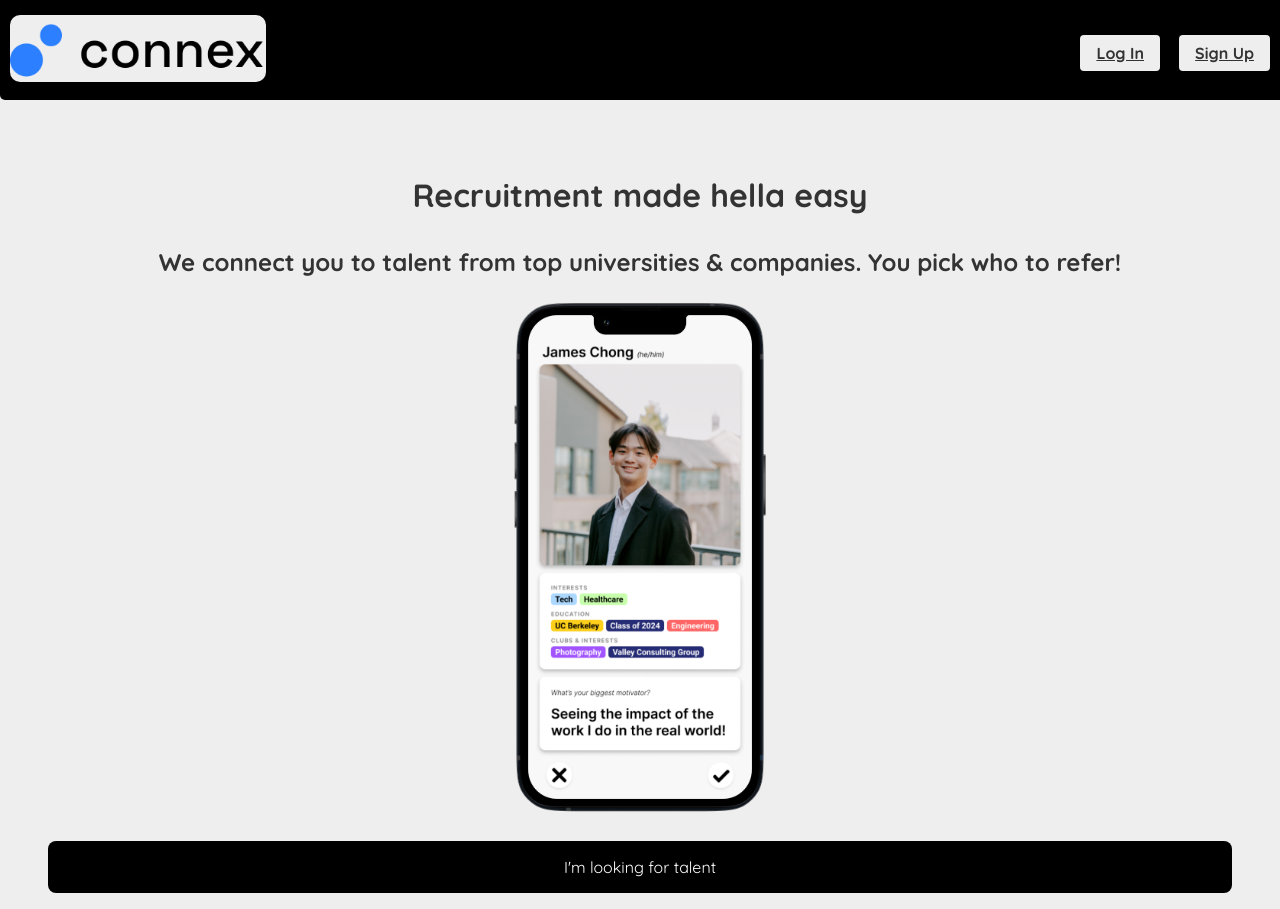
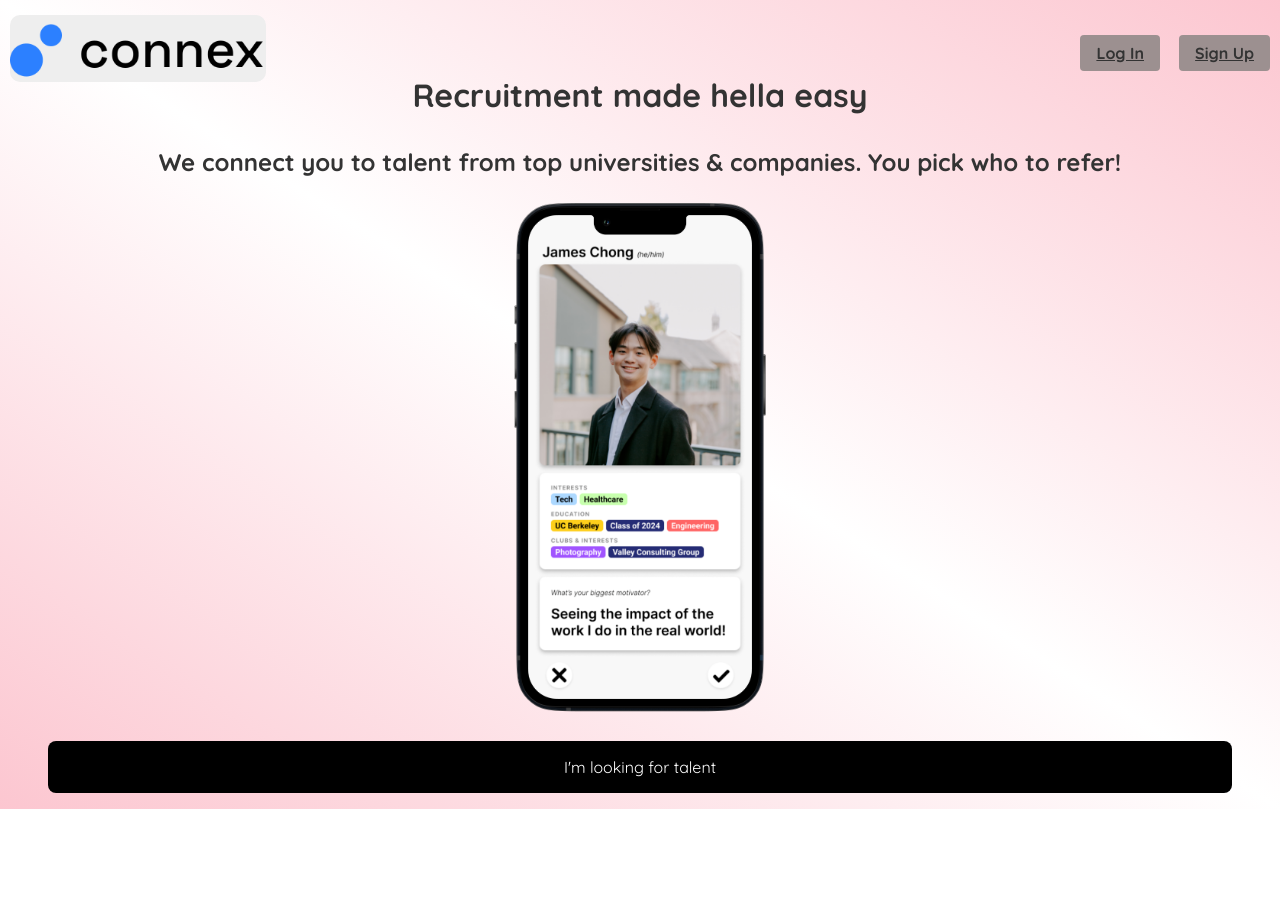
Before and after one commit to calconnex/connex, a React (Create React App) app in the folder divjoy-template/: page / in a window 1280 px wide. After the commit the page ends 809 px from the top, so only its background shows below. Built offline with nearby package versions, Linux system fonts and the light colour scheme; no server answers.

Commit message:
added gradient, removed top black banner

```diff
--- a/divjoy-template/src/original/css/partners.module.css
+++ b/divjoy-template/src/original/css/partners.module.css
@@ -1850,6 +1850,10 @@ body {
 .sectionA{
   text-align: center;
   background-color: #eee;
+  #background: linear-gradient(to bottom, #fff, #ffe0e6); /* Gradient from white to even lighter pink */
+  #color: #000; /* Text color for contrast */
+  background: linear-gradient(to bottom left, #fcc6d0 0%, #fff 50%, #fcc6d0 100%);
+  color: #000; /* Text color for contrast */
   width: 100%;
   height: 100%;
 }
@@ -1916,6 +1920,7 @@ body {
 .landingLogin {
   background-color: rgba(44, 128, 255, 1);
   background-color: #eee;
+  background-color: #9c9090;
   /*border: 2px solid rgba(44, 128, 255, 1);*/
   color: rgba(44, 128, 255, 1); /* Text color */
   padding: 8px 16px; /* Adjust padding for button size */
@@ -1937,7 +1942,8 @@ body {
 
 .landingSignup {
   background-color: rgba(44, 128, 255, 1);
-  background-color: #eee;
+  #background-color: #eee;
+  background-color: #9c9090;
   /*border: 2px solid rgba(44, 128, 255, 1);*/
   color: rgba(44, 128, 255, 1); /* Text color */
   padding: 8px 16px; /* Adjust padding for button size */
@@ -1975,3 +1981,10 @@ body {
   border-bottom-right-radius: 5px;
   top: 0px;
 }
+
+.signInPage {
+    display: flex;
+    flex-direction: column;
+    padding-top: 200px;
+    align-items: center;
+}
--- a/divjoy-template/src/original/js/App.js
+++ b/divjoy-template/src/original/js/App.js
@@ -11,6 +11,7 @@ import { AuthProvider } from "../../util/auth";
 import { QueryClientProvider } from "../../util/db";
 import CoffeeChatsApplicant6 from './Partners';
 import Chong from './Landing';
+import LoginPage from "./LoginPage"
 
 
 function App() {
@@ -30,6 +31,9 @@ function App() {
               <Route exact path="/auth/:type" component={AuthPage}/>
               <Route path = "/">
                 <Chong />
+              </Route>
+              <Route path = "/login">
+                <LoginPage />
               </Route>
               <Route path="/home">
                 <Home />
--- a/divjoy-template/src/original/js/Landing.js
+++ b/divjoy-template/src/original/js/Landing.js
@@ -15,8 +15,10 @@ const Chong = (props) => {
     return (
         <div className={styles['container']}>
             <div className={styles['sectionA']}>
+                {/**
                 <div className={styles['dropdownMenuBanner']}>
                 </div>
+                */}
                 <img src = {connex} alt="connex logo" className={styles['landingLogo']}/>
                 {/**
                 <div className={styles['line']}>
--- /dev/null
+++ b/divjoy-template/src/original/js/LoginPage.js
@@ -0,0 +1,42 @@
+import React, { useState } from 'react';
+import styles from '../css/partners.module.css';
+import { Link } from "react-router-dom";
+import connex from "../icons/connex.png";
+import setting from "../icons/setting.png"
+import home from "../icons/home.png"
+import compare from "../icons/compare.png"
+import { useAuth } from "../../util/auth";
+import full from "../icons/full_logo.png";
+import plain from "../icons/plainwhite.png";
+
+const LoginPage = (props) => {
+    return (
+        <div className={styles['container']}>
+            <div className={styles['sectionA']}>
+                <div className={styles['signInPage']}>
+                    <div className="forms">
+                        Welcome to Connex! To use our platform please click the button below.
+                        <Link to="/auth/signin">Go to Connex</Link>
+                    </div>
+                </div>
+            </div>
+        </div>
+    )
+}
+
+/**
+ * <div className="signIn">
+        <div className="everything">
+            <div className="header">
+                <img src={connex} alt="connex logo" className="logo"/>
+                    Connex
+            </div>
+            <div className="forms">
+                Welcome to Connex! To use our platform please click the button below.
+                <Link to="/auth/signin">Go to Connex</Link>
+            </div>
+        </div>
+    </div>
+ */
+
+export default LoginPage;
```
